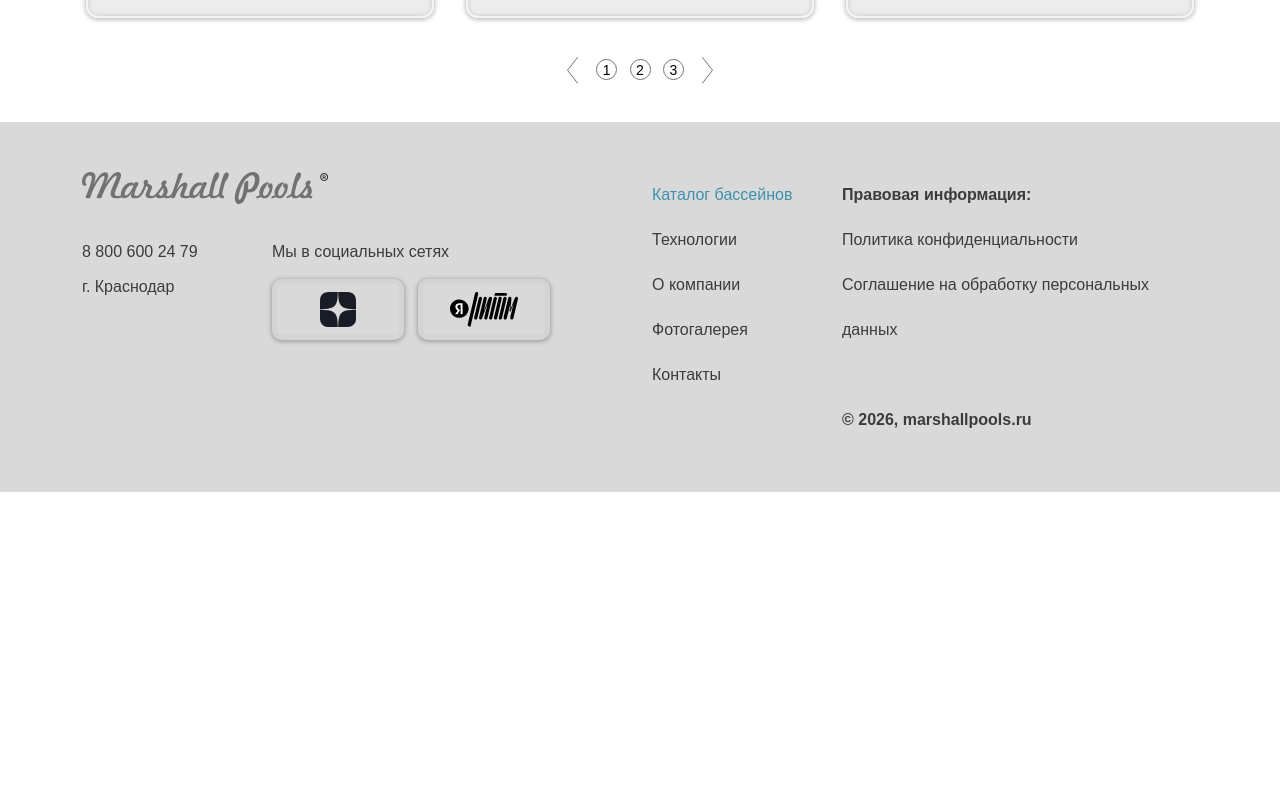
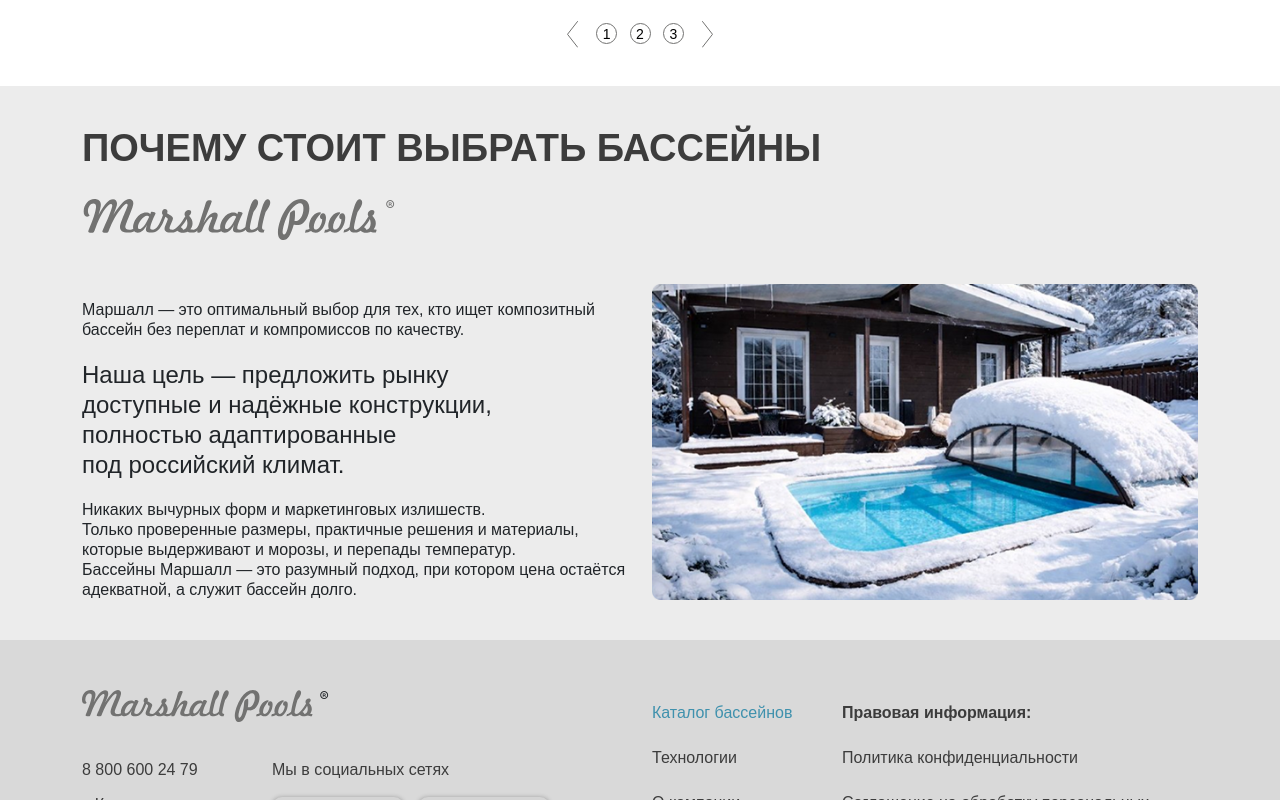
Before and after one commit to nikolay-zakharov/desktop1, a website: page index.html in a window 1280 px wide. Shown: the part 3010-3810 px from the top of the page. Before the commit the page ends 3502 px from the top, so only its background shows below. Drawn offline with Linux system fonts and the light colour scheme; a web font is replaced by a local one.

Commit message:
Промо-блок 3: почему Маршалл Пулс

```diff
--- a/index.html
+++ b/index.html
@@ -13,12 +13,13 @@
         <div class="row align-items-center">
             <div class="col-xl-3 col-6">
                 <a href="#" class="navbar-brand">
-                    <img src="img/navbar-logo.svg" alt="Marshall Pools" />
+                    <img src="img/navbar-logo.svg" alt="Marshall Pools"/>
                     <span class="logo-r"></span>
                 </a>
-                <a href="#" class="city-selector" aria-haspopup="true" aria-expanded="false" data-bs-toggle="modal" data-bs-target="#cityModal">
+                <a href="#" class="city-selector" aria-haspopup="true" aria-expanded="false" data-bs-toggle="modal"
+                   data-bs-target="#cityModal">
                     <span class="city-current">г. Краснодар</span>
-                    <img src="img/misc/chevron-down.svg" alt="" aria-hidden="true" />
+                    <img src="img/misc/chevron-down.svg" alt="" aria-hidden="true"/>
                 </a>
             </div>
             <div class="col-xl-6 d-none d-xl-block text-center">
@@ -115,7 +116,8 @@
         <div class="row">
             <div class="col-lg-12">
                 <div class="carousel-indicators slider-dots">
-                    <button type="button" data-bs-target="#heroCarousel" data-bs-slide-to="0" class="active" aria-current="true"></button>
+                    <button type="button" data-bs-target="#heroCarousel" data-bs-slide-to="0" class="active"
+                            aria-current="true"></button>
                     <button type="button" data-bs-target="#heroCarousel" data-bs-slide-to="1"></button>
                     <button type="button" data-bs-target="#heroCarousel" data-bs-slide-to="2"></button>
                     <button type="button" data-bs-target="#heroCarousel" data-bs-slide-to="3"></button>
@@ -138,7 +140,7 @@
                     <div class="row">
                         <div class="col-12">
                             <a href="#" class="stats-brand">
-                                <img src="img/navbar-logo.svg" alt="Marshall Pools" />
+                                <img src="img/navbar-logo.svg" alt="Marshall Pools"/>
                                 <span class="logo-r"></span>
                             </a>
                         </div>
@@ -202,7 +204,7 @@
 
         <div class="row">
             <div class="col-12">
-                <h2 class="text-end">Композитные бассейны маршалл &mdash;<br />от компактных до больших</h2>
+                <h2 class="text-end">Композитные бассейны маршалл &mdash;<br/>от компактных до больших</h2>
             </div>
         </div>
         <div class="catalog">
@@ -622,6 +624,45 @@
     </div>
 </section>
 
+<div class="promo-block whyus-wrapper">
+    <div class="container">
+        <div class="row">
+            <div class="col-12">
+                <h2>Почему стоит выбрать бассейны</h2>
+            </div>
+        </div>
+        <div class="whyus">
+            <div class="row">
+                <div class="col-6">
+                    <div>
+                        <a href="#" class="whyus-brand">
+                            <img src="img/navbar-logo.svg" alt="Marshall Pools"/>
+                            <span class="logo-r"></span>
+                        </a>
+                    </div>
+                    <div class="whyus-content">
+                        Маршалл — это оптимальный выбор для тех, кто ищет композитный бассейн без переплат и компромиссов по качеству.
+
+                        <strong>
+                            Наша цель — предложить рынку<br>
+                            доступные и надёжные конструкции,<br>
+                            полностью адаптированные<br>
+                            под российский климат.
+                        </strong>
+
+                        Никаких вычурных форм и маркетинговых излишеств.<br>
+                        Только проверенные размеры, практичные решения и материалы, которые выдерживают и морозы, и перепады температур.<br>
+                        Бассейны Маршалл — это разумный подход, при котором цена остаётся адекватной, а служит бассейн долго.
+                    </div>
+                </div>
+                <div class="col-6 d-flex align-items-end">
+                    <img class="whyus-content-image" src="img/whyus.png" alt="">
+                </div>
+            </div>
+        </div>
+    </div>
+</div>
+
 <footer>
     <div class="container">
         <div class="row">
@@ -629,7 +670,7 @@
                 <div class="row">
                     <div class="col-12">
                         <a href="#" class="navbar-brand">
-                            <img src="img/navbar-logo.svg" alt="Marshall Pools" />
+                            <img src="img/navbar-logo.svg" alt="Marshall Pools"/>
                             <span class="logo-r"></span>
                         </a>
                     </div>
@@ -644,12 +685,12 @@
                         <div>
                             <a href="#" class="social-item">
                                 <div class="inner-well">
-                                    <img src="./img/misc/social-y-dzen.svg" alt="" />
+                                    <img src="./img/misc/social-y-dzen.svg" alt=""/>
                                 </div>
                             </a>
                             <a href="#" class="social-item">
                                 <div class="inner-well">
-                                    <img src="./img/misc/social-y-rythm.svg" alt="" />
+                                    <img src="./img/misc/social-y-rythm.svg" alt=""/>
                                 </div>
                             </a>
                         </div>
--- a/scss/_block2.scss
+++ b/scss/_block2.scss
@@ -3,8 +3,8 @@
   font-family: $font-family-georama;
 
   .product-grid {
-    margin-top: 30px;
-    margin-bottom: 30px;
+    margin-top: 6px;
+    margin-bottom: 20px;
   }
 
   .product-card {
--- /dev/null
+++ b/scss/_block3.scss
@@ -0,0 +1,36 @@
+.whyus-wrapper {
+  background-color: rgba(217, 217, 217, 0.5);
+}
+
+.whyus {
+
+  .whyus-brand {
+    display: block;
+    margin-top: 20px;
+    margin-bottom: 60px;
+    color: #727271;
+
+    img {
+      width: 296.85px;
+      height: 40.67px;
+    }
+  }
+
+  .whyus-content {
+    font-family: $font-family-montserrat;
+    font-size: 16px;
+    line-height: 1.25;
+
+    strong {
+      display: block;
+      margin: 20px 0;
+      font-weight: 400;
+      font-size: 24px;
+    }
+  }
+
+  .whyus-content-image {
+    align-items: end;
+    width: 100%;
+  }
+}
--- a/scss/custom.scss
+++ b/scss/custom.scss
@@ -18,12 +18,21 @@ a {
   }
 }
 
-h1, h2 {
+%h {
   font-family: $font-family-georama;
-  font-size: 39px;
   font-weight: 700;
   color: #3C3C3C;
   text-transform: uppercase;
+}
+
+h1 {
+  @extend %h;
+  font-size: 39px;
+}
+
+h2 {
+  @extend %h;
+  font-size: 38px;
 }
 
 .promo-block {
@@ -226,4 +235,5 @@ h1, h2 {
 @import "slider";
 @import "block1";
 @import "block2";
+@import "block3";
 @import "footer";
```
Also changed, not shown: css/custom.css, img/whyus.png (added), scss/_block1.scss (line endings or trailing spaces), scss/_fonts.scss (line endings or trailing spaces), scss/_footer.scss (line endings or trailing spaces), scss/_header.scss (line endings or trailing spaces), scss/_slider.scss (line endings or trailing spaces), 2 other files.
